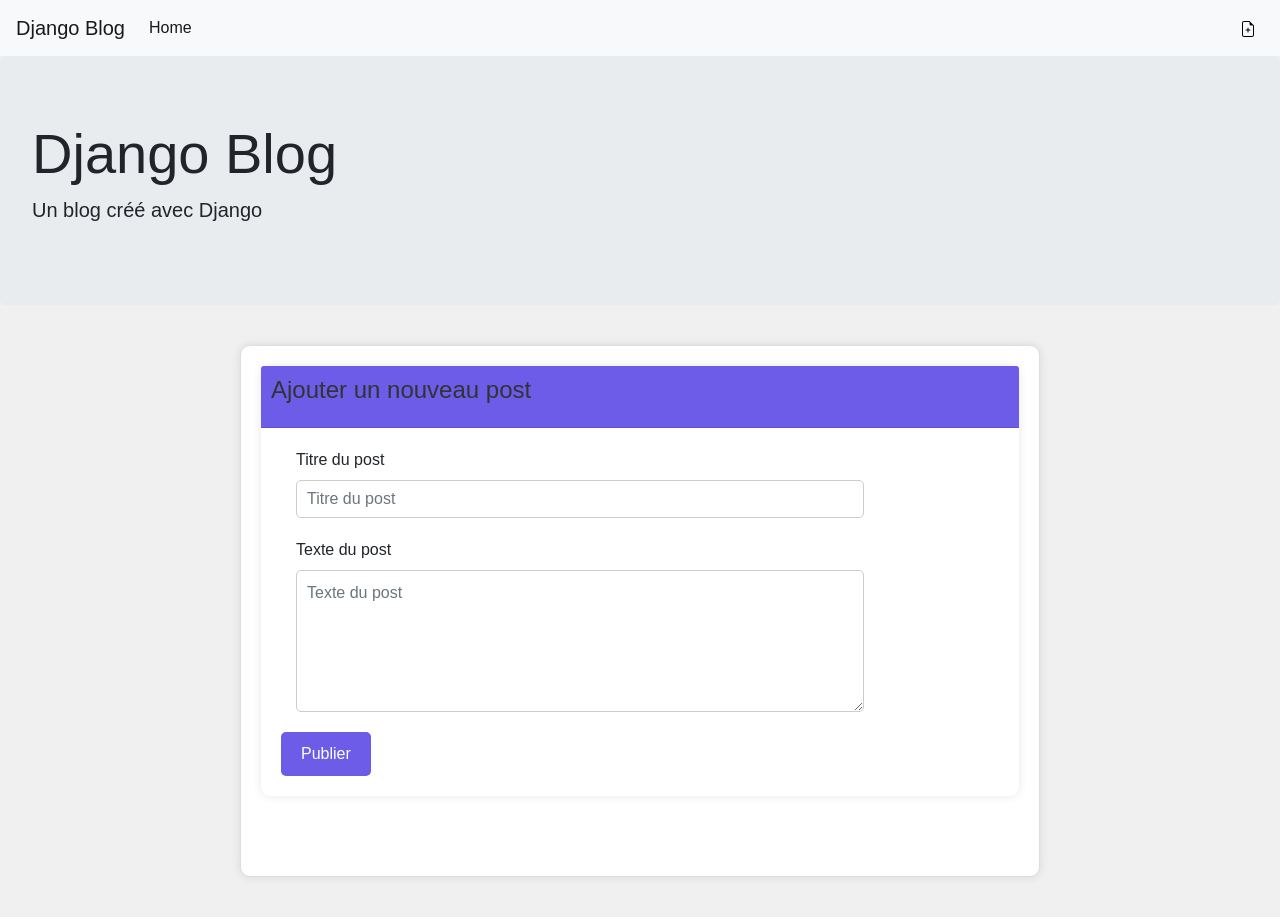
After one commit to prosabd/django-first-app, a Django app: page /post/new in a window 1280 px wide. The commit adds this page. Run offline with Django 4.2, Linux system fonts and the light colour scheme; some libraries are stand-ins or nearby versions.

Commit message:
feat: :green_heart: add page added (first CRUD step) + import widget tweak

```diff
--- /dev/null
+++ b/blog/forms.py
@@ -0,0 +1,7 @@
+from django import forms
+from .models import Post
+
+class PostForm(forms.ModelForm):
+    class Meta:
+        model = Post
+        fields = ('title', 'text',)
--- /dev/null
+++ b/blog/static/css/blog_post_new.css
@@ -0,0 +1,105 @@
+body {
+    font-family: Arial, sans-serif;
+    background-color: #f0f0f0;
+}
+
+.container {
+    max-width: 800px;
+    margin: 40px auto;
+    padding: 20px;
+    background-color: #ffffff;
+    border: 1px solid #dddddd;
+    border-radius: 10px;
+    box-shadow: 0 0 10px rgba(0, 0, 0, 0.1);
+}
+
+.card {
+    margin-bottom: 20px;
+    border: none;
+    border-radius: 10px;
+    box-shadow: 0 0 10px rgba(0, 0, 0, 0.1);
+}
+
+.card-header {
+    background-color: #6c5ce7;
+    color: #ffffff;
+    padding: 10px;
+    border-radius: 10px 10px 0 0;
+}
+
+.card-body {
+    padding: 20px;
+    background-color: #ffffff;
+    border-radius: 0 0 10px 10px;
+}
+
+.card-footer {
+    background-color: #b3a9f7;
+    color: #ffffff;
+    padding: 10px;
+    border-radius: 0 0 10px 10px;
+}
+
+.card-footer .text-muted {
+    color: #ffffff; /* Couleur du texte en blanc */
+}
+
+.card-text {
+    font-size: 16px;
+    color: #333333;
+}
+
+.card-text small {
+    font-size: 14px;
+    color: #666666;
+}
+
+.row {
+    margin-bottom: 20px;
+}
+
+.col-md-12 {
+    margin-bottom: 20px;
+}
+
+h2 {
+    font-size: 24px;
+    color: #333333;
+    margin-bottom: 10px;
+}
+
+h3 {
+    font-size: 18px;
+    color: #333333;
+    margin-bottom: 10px;
+}
+
+.text-muted {
+    color: #666666;
+}
+
+.form-control {
+    width: 100%;
+    padding: 10px;
+    margin-bottom: 20px;
+    border: 1px solid #cccccc;
+    border-radius: 5px;
+}
+
+.form-control:disabled {
+    background-color: #eeeeee;
+    color: #666666;
+}
+
+.btn-primary {
+    background-color: #6c5ce7;
+    color: #ffffff;
+    padding: 10px 20px;
+    border: none;
+    border-radius: 5px;
+    cursor: pointer;
+}
+
+.btn-primary:hover {
+    background-color: #5c4ac7;
+}
--- a/blog/templates/base.html
+++ b/blog/templates/base.html
@@ -22,6 +22,13 @@
                     <a class="nav-link" href="/">Home <span class="sr-only">(current)</span></a>
                 </li>
             </ul>
+            <ul class="navbar-nav">
+                <li class="nav-item">
+                    <a class="nav-link top-menu-add-post" href="{% url 'post_new' %}">
+                        <img src="{% static 'media/file-earmark-plus.svg' %}" alt="Add Post">
+                    </a>
+                </li>
+            </ul>
         </div>
     </nav>
     {% block content %}
--- a/blog/templates/blog/base.html
+++ b/blog/templates/blog/base.html
@@ -7,7 +7,6 @@
     <link rel="stylesheet" href="{% static 'css/blog.css' %}">
 {% endblock %}
 {% block content %}
-    <body>
         <header class="jumbotron">
             <h1 class="display-4">Django Blog</h1>
             <p class="lead">Un blog créé avec Django</p>
@@ -15,5 +14,4 @@
         {% block content_post %}
 
         {% endblock content_post %}
-    </body>
 {% endblock content %}
--- /dev/null
+++ b/blog/templates/blog/post_new.html
@@ -0,0 +1,45 @@
+{% extends 'blog/base.html' %}
+{% load static %}
+{% load widget_tweaks %}
+
+{% block title %}Ajouter un nouveau post{% endblock %}
+
+{% block extra_css %}
+    <link rel="stylesheet" href="{% static 'css/blog_post_new.css' %}">
+{% endblock %}
+
+{% block content_post %}
+<section class="container">
+    <div class="row">
+        <div class="col-md-12">
+            <div class="card">
+                <div class="card-header">
+                    <h2 class="card-title">Ajouter un nouveau post</h2>
+                </div>
+                <div class="card-body">
+                    <form method="post">
+                        {% csrf_token %}
+                        <div class="form-group">
+                            <label for="{{ form.title.id_for_label }}" class="control-label col-sm-2">Titre du post</label>
+                            <div class="col-sm-10">
+                                {% render_field form.title class="form-control my_required" id="title" placeholder="Titre du post" %}
+                            </div>
+                        </div>
+                        <div class="form-group">
+                            <label for="{{ form.text.id_for_label }}" class="control-label col-sm-4">Texte du post</label>
+                            <div class="col-sm-10">
+                                {% render_field form.text class="form-control my_required" id="text" rows="5" placeholder="Texte du post" %}
+                            </div>
+                        </div>
+                        <button type="submit" class="btn btn-primary">Publier</button>
+                    </form>
+                </div>
+            </div>
+        </div>
+    </div>
+</section>
+{% endblock content_post %}
+{% with WIDGET_ERROR_CLASS='my_error' WIDGET_REQUIRED_CLASS='my_required' %}
+    {% render_field form.title %}
+    {% render_field form.text %}
+{% endwith %}
--- a/blog/urls.py
+++ b/blog/urls.py
@@ -4,4 +4,5 @@
 urlpatterns = [
     path('', views.post_list, name='post_list'),
     path('post/<int:pk>/', views.post_detail, name='post_detail'),
+    path('post/new', views.post_new, name='post_new'),
 ]
--- a/blog/views.py
+++ b/blog/views.py
@@ -1,6 +1,7 @@
-from django.shortcuts import render, get_object_or_404, Http404
+from django.shortcuts import render, get_object_or_404, Http404, redirect
 from django.utils import timezone
 from .models import Post
+from .forms import PostForm
 
 def post_list(request):
     posts = Post.objects.filter(published_date__lte=timezone.now()).order_by('-published_date')
@@ -12,3 +13,16 @@
         return render(request, 'blog/post_detail.html', {'post': post})
     except Http404:
         return render(request, 'blog/post_detail.html', {'post': None}, status=404)
+
+def post_new(request):
+    if request.method == "POST":
+        form = PostForm(request.POST)
+        if form.is_valid():
+            post = form.save(commit=False)
+            post.author = request.user
+            post.published_date = timezone.now()
+            post.save()
+            return redirect('/')
+    else:
+        form = PostForm()
+    return render(request, 'blog/post_new.html', {'form': form})
--- a/mysite/settings.py
+++ b/mysite/settings.py
@@ -37,6 +37,7 @@
     'django.contrib.sessions',
     'django.contrib.messages',
     'django.contrib.staticfiles',
+    'widget_tweaks',
     'blog',
 ]
 
@@ -119,8 +120,8 @@
 STATIC_URL = '/static/'
 STATIC_ROOT = Path(BASE_DIR / 'static')
 
-MEDIA_URL = '/media/'
-MEDIA_ROOT = Path(BASE_DIR / 'media')
+# MEDIA_URL = '/media/'
+# MEDIA_ROOT = Path(BASE_DIR / 'media')
 
 # Default primary key field type
 # https://docs.djangoproject.com/en/4.2/ref/settings/#default-auto-field
```
Also changed, not shown: blog/static/media/file-earmark-plus.svg (added).
